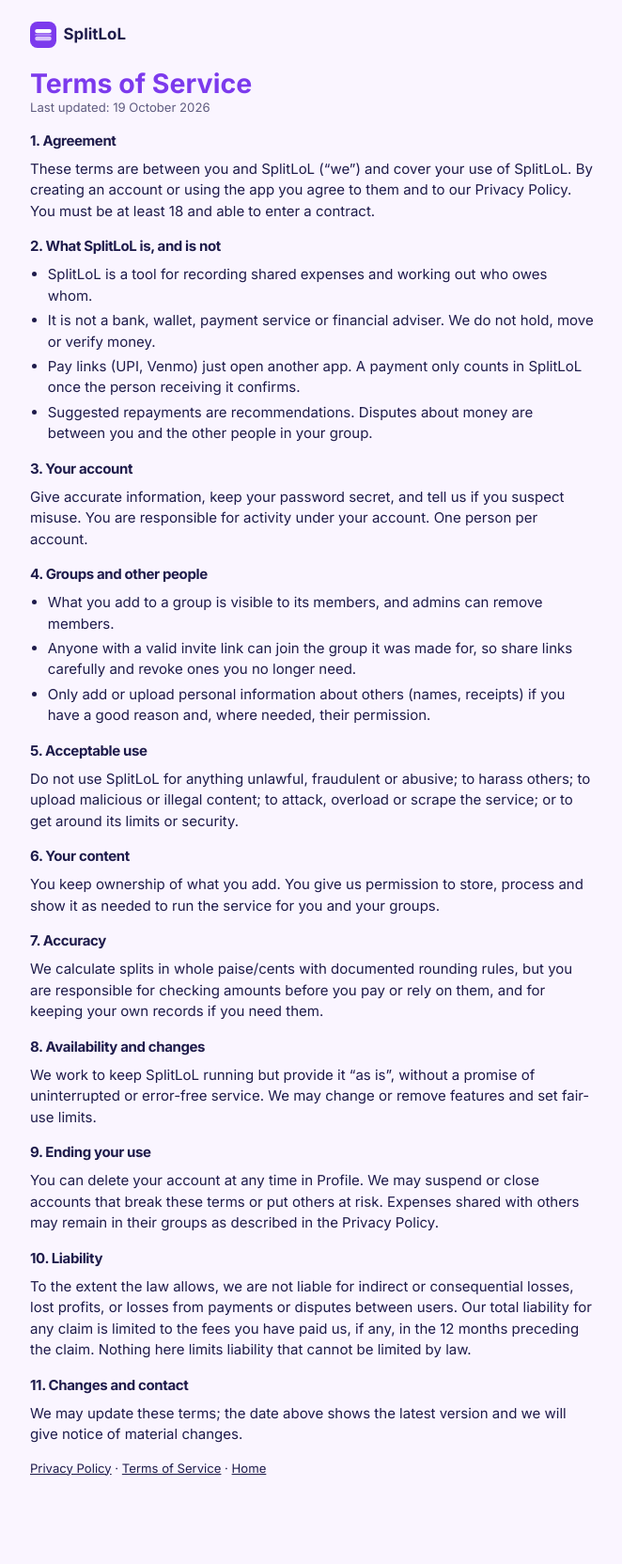
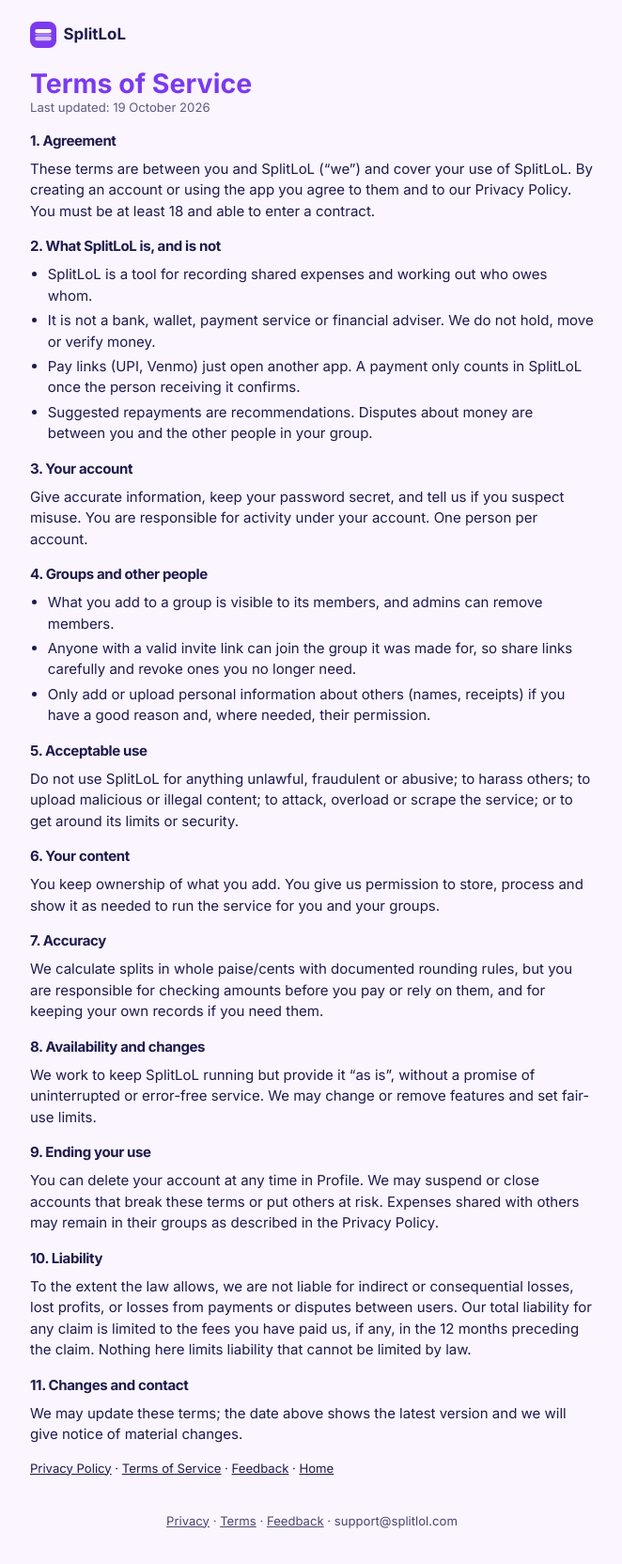
Before and after one commit to sanjeev975/splitequal, a Next.js app: page /terms in a window 1280 px wide. Shown: the top 1664 px of the page at 94% size, without its empty margins (308-970 px from the left). Before the commit the page ends 1594 px from the top, so only its background shows below. Built offline with nearby package versions, Linux system fonts and the light colour scheme; no server answers.

Commit message:
fix: add feedback link to legal pages footer and content links

```diff
--- a/src/components/LegalPage.tsx
+++ b/src/components/LegalPage.tsx
@@ -1,4 +1,3 @@
-"use client";
 "use client";
 import { useState } from "react";
 import { FeedbackModal } from "./FeedbackModal";
@@ -10,13 +9,36 @@ import { useRouter } from "next/navigation";
 
 export type Section = [string, ...(string | string[])[]]; // [heading, paragraph | bullet list, ...]
 export function LegalPage({ title, sections }: { title: string; sections: Section[] }) {
-  return (<main className="mx-auto max-w-2xl space-y-4 px-4 py-6"><Link href="/"><Logo /></Link>
-    <header><h1 className="font-display text-4xl font-bold text-navy">{title}</h1><p className="text-sm opacity-70">Last updated: {LEGAL.updated}</p></header>
-    {hasPlaceholders() && <p role="alert" className="rounded-xl bg-danger p-3 text-sm text-on">DRAFT: placeholders in src/lib/legal.ts are not filled in yet. Do not launch with this banner showing.</p>}
-    {sections.map(([h, ...blocks], i) => (<section key={h} className="space-y-2"><h2 className="h-card">{i + 1}. {h}</h2>
-      {blocks.map((b, j) => (typeof b === "string" ? <p key={j}>{b}</p> : <ul key={j} className="list-disc space-y-1 pl-5">{b.map((x) => <li key={x}>{x}</li>)}</ul>))}</section>))}
-    <p className="text-sm"><Link className="underline" href="/privacy">Privacy Policy</Link> · <Link className="underline" href="/terms">Terms of Service</Link> · <Link className="underline" href="/">Home</Link></p></main>);
+  const [show, setShow] = useState(false);
+  const router = useRouter();
+  async function openFeedback() {
+    const { data: { user } } = await supabaseBrowser().auth.getUser();
+    if (!user) { router.push("/login"); return; }
+    setShow(true);
+  }
+  return (
+    <main className="mx-auto max-w-2xl space-y-4 px-4 py-6">
+      <Link href="/"><Logo /></Link>
+      <header>
+        <h1 className="font-display text-4xl font-bold text-navy">{title}</h1>
+        <p className="text-sm opacity-70">Last updated: {LEGAL.updated}</p>
+      </header>
+      {hasPlaceholders() && <p role="alert" className="rounded-xl bg-danger p-3 text-sm text-on">DRAFT: placeholders in src/lib/legal.ts are not filled in yet. Do not launch with this banner showing.</p>}
+      {sections.map(([h, ...blocks], i) => (
+        <section key={h} className="space-y-2">
+          <h2 className="h-card">{i + 1}. {h}</h2>
+          {blocks.map((b, j) => (typeof b === "string" ? <p key={j}>{b}</p> : <ul key={j} className="list-disc space-y-1 pl-5">{b.map((x) => <li key={x}>{x}</li>)}</ul>))}
+        </section>
+      ))}
+      <p className="text-sm">
+        <Link className="underline" href="/privacy">Privacy Policy</Link> · <Link className="underline" href="/terms">Terms of Service</Link> · <button className="underline" onClick={openFeedback}>Feedback</button> · <Link className="underline" href="/">Home</Link>
+      </p>
+      <LegalFooter />
+      {show && <FeedbackModal onClose={() => setShow(false)} />}
+    </main>
+  );
 }
+
 export function LegalFooter() {
   const [show, setShow] = useState(false);
   const router = useRouter();
```
